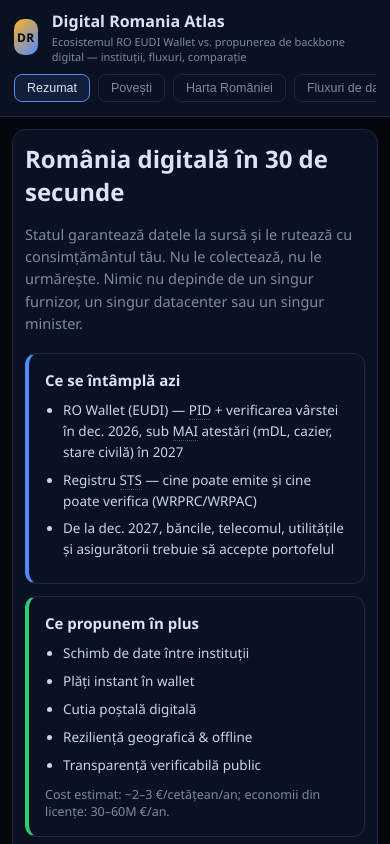
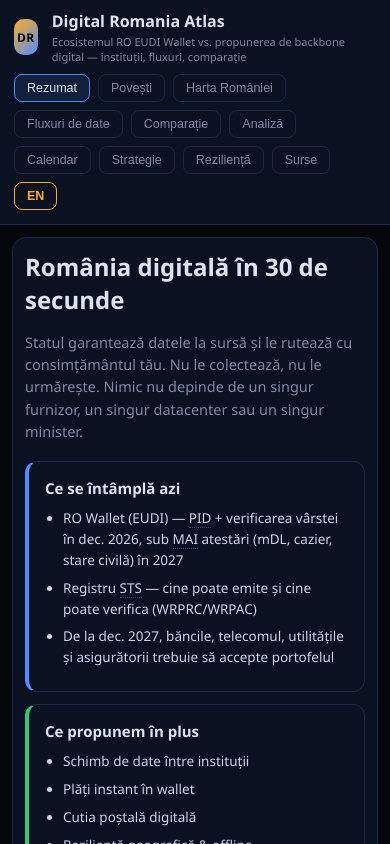
Before and after one commit to CristianNichifor/digital-romania-atlas, a React (Vite) app: page / in a window 390 px wide. Shown: the top 844 px of the page. Built offline with nearby package versions, Linux system fonts and the light colour scheme.

Commit message:
Make nav wrap on small screens instead of horizontal scroll
Old media rule kept flex-wrap: nowrap + overflow-x: auto on nav,
overriding the new wrap behaviour and leaving buttons cut off at the
header edge. Nav now wraps (4 rows at 320px, 1 row at desktop) and
always fits the viewport.

```diff
--- a/src/styles.css
+++ b/src/styles.css
@@ -67,6 +67,7 @@ header p {
 
 nav {
   display: flex;
+  flex-wrap: wrap;
   gap: 8px;
 }
 
@@ -723,8 +724,7 @@ footer {
 
   nav {
     width: 100%;
-    overflow-x: auto;
-    flex-wrap: nowrap;
+    flex: 1 1 100%;
     padding-bottom: 4px;
   }
 
```
